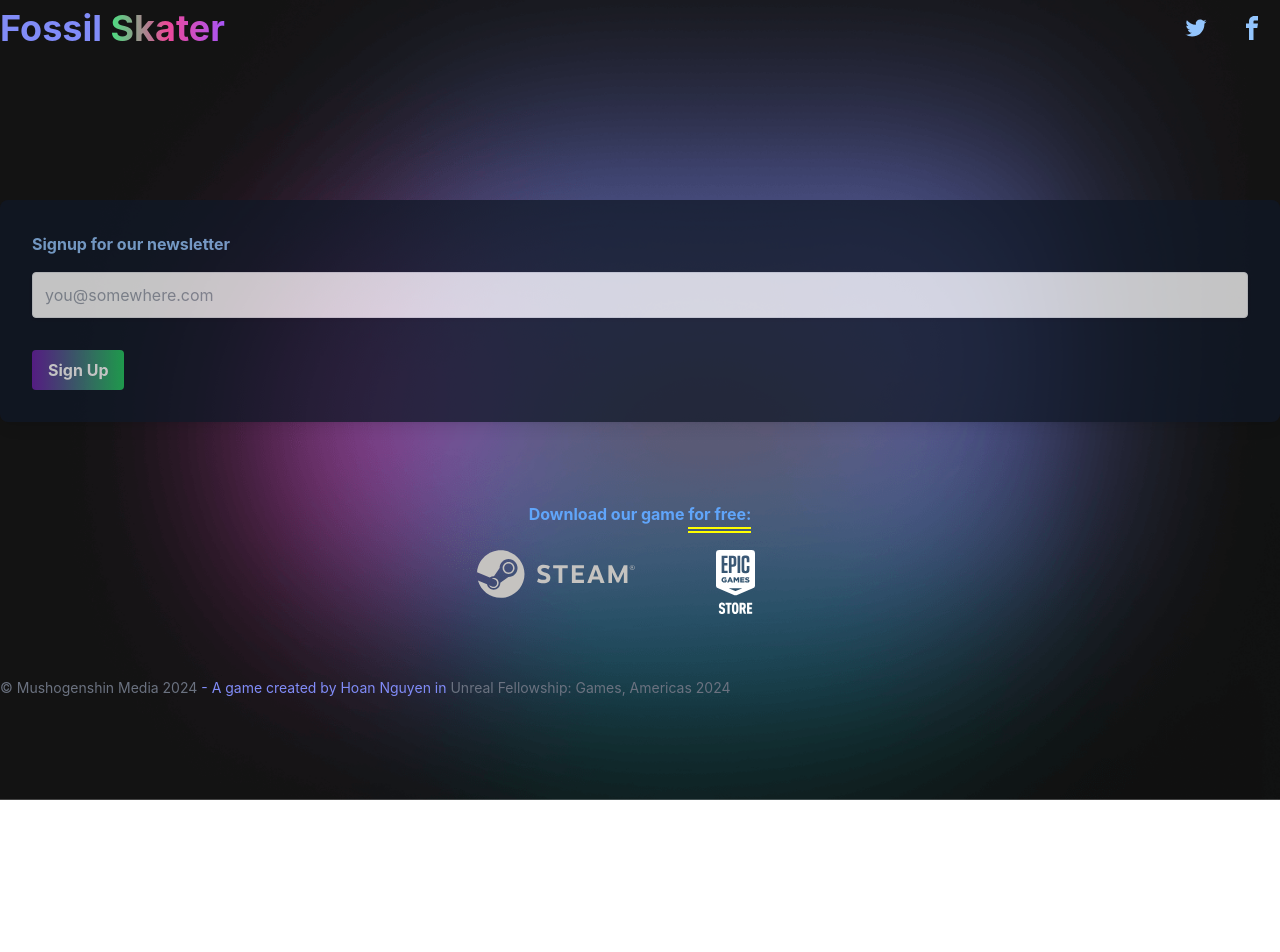
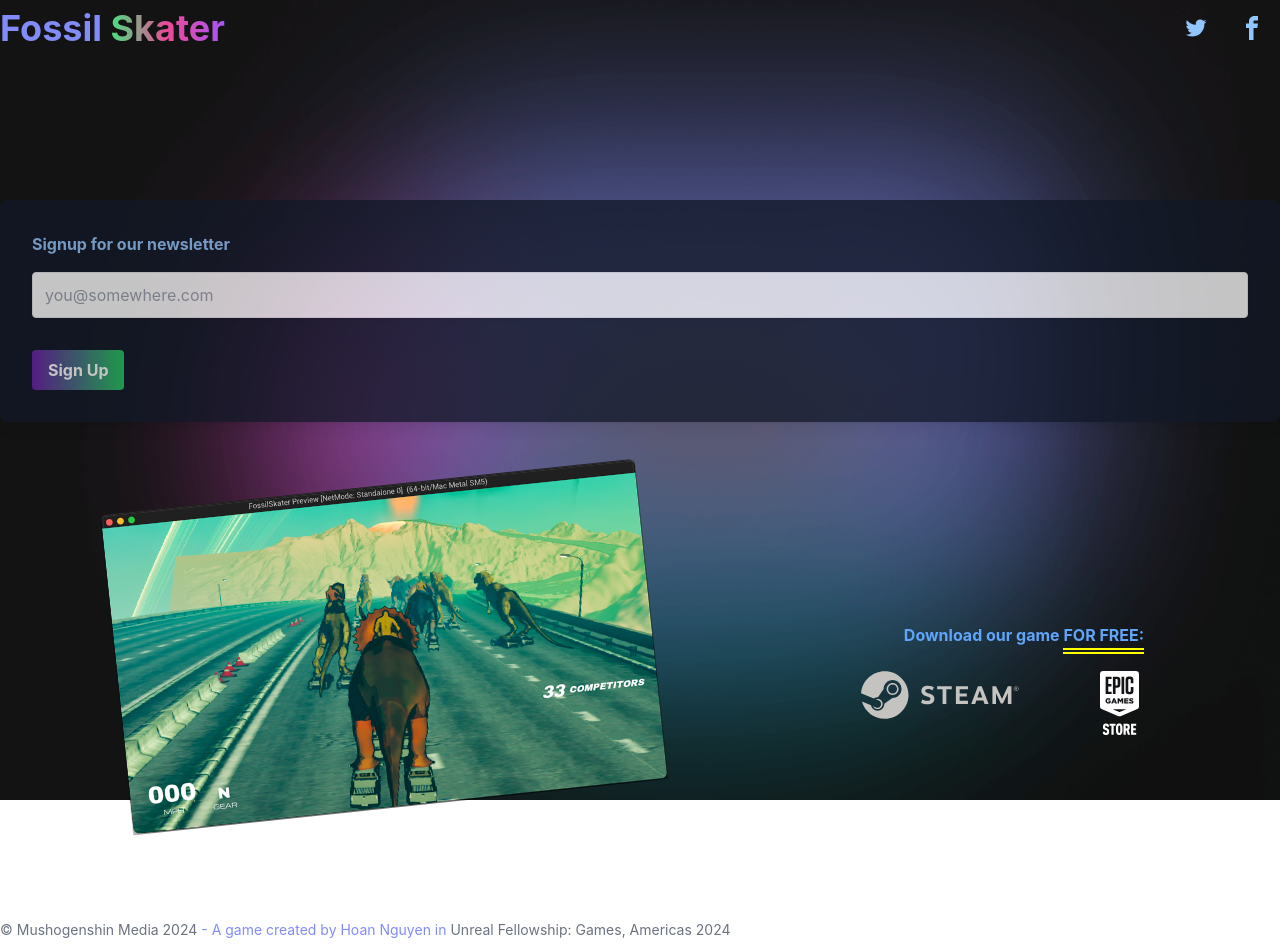
Before and after one commit to mushogenshin/fossil-skater-website, a React (Create React App) app: page / in a window 1280 px wide. Shown: the top 952 px of the page. Before the commit the page ends 800 px from the top, so only its background shows below. Built offline with nearby package versions, Linux system fonts and the light colour scheme.

Commit message:
WIP: GameWindow (needs manual shadow gradient in PNG)

```diff
--- a/src/App.js
+++ b/src/App.js
@@ -3,6 +3,7 @@ import Nav from "./components/Nav";
 import Footer from "./components/Footer";
 import CallToAction from "./components/CallToAction";
 import SubscribeForm from "./components/SubscribeForm";
+import GameWindow from "./components/GameWindow";
 
 function App() {
   return (
@@ -12,6 +13,8 @@ function App() {
         {/* Main */}
         <div className="container pt-24 md:pt-36 mx-auto flex flex-wrap flex-col md:flex-row items-center">
           <SubscribeForm />
+          {/* Right column */}
+          <GameWindow />
           <CallToAction />
           <Footer />
         </div>
--- a/src/components/CallToAction.js
+++ b/src/components/CallToAction.js
@@ -8,7 +8,7 @@ export default function CallToAction() {
     <div className="mx-auto md:pt-16">
       <p className="text-blue-400 font-bold pb-8 lg:pb-6 text-center">
         Download our game&nbsp;
-        <span className="double-underline">for free:</span>
+        <span className="double-underline">FOR FREE:</span>
       </p>
       <div className="flex w-full justify-center md:justify-start pb-24 lg:pb-0 fade-in">
         {/* Steam */}
--- /dev/null
+++ b/src/components/GameWindow.js
@@ -0,0 +1,13 @@
+import React from "react";
+import GamePreview from "../images/game_preview_small.png";
+
+export default function GameWindow() {
+  return (
+    <div className="w-full xl:w-3/5 p-12 overflow-hidden">
+      <img
+        className="mx-auto w-full md:w-4/5 transform -rotate-6 transition hover:scale-105 duration-700 ease-in-out hover:rotate-6"
+        src={GamePreview}
+      />
+    </div>
+  );
+}
```
Also changed, not shown: src/images/game_preview.png (added), src/images/game_preview_small.png (added).
